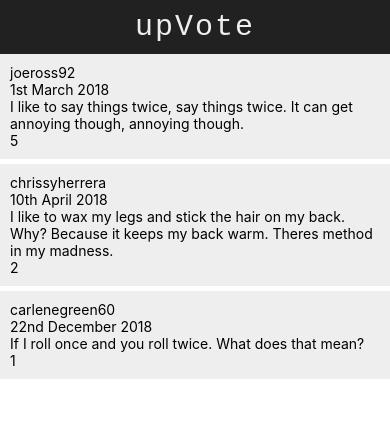
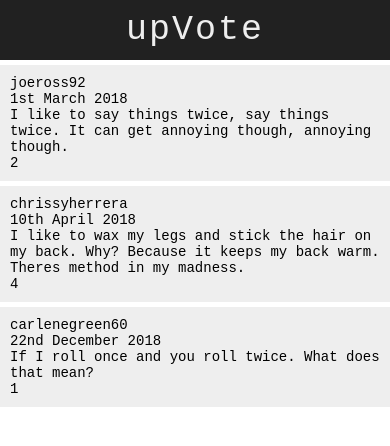
Before and after one commit to LouiseReid/upVote, a React Native app: screen / in a window 390 px wide. Shown: the top 446 px of the page. Built offline with nearby package versions, Linux system fonts and the light colour scheme.

Commit message:
adds custom text component

```diff
--- a/src/components/Comment.js
+++ b/src/components/Comment.js
@@ -1,13 +1,14 @@
 import React from 'react';
-import { View, Text, StyleSheet } from 'react-native';
+import { View, StyleSheet, Platform } from 'react-native';
+import CustomText from '../custom_components/CustomText';
 
 const Comment = ({comment}) => (
 
     <View style={styles.listItem}>
-      <Text>{comment.item.user_name}</Text>
-      <Text>{comment.item.date}</Text>
-      <Text>{comment.item.comment}</Text>
-      <Text>{comment.item.likes}</Text>
+      <CustomText style={styles.userName}>{comment.item.user_name}</CustomText>
+      <CustomText style={styles.date}>{comment.item.date}</CustomText>
+      <CustomText style={styles.comment}>{comment.item.comment}</CustomText>
+      <CustomText style={styles.likes}>{comment.item.likes}</CustomText>
     </View>
 )
 
@@ -16,7 +17,19 @@ const styles = StyleSheet.create({
     width: '100%',
     marginBottom: 5,
     padding: 10,
-    backgroundColor: '#eee'
+    backgroundColor: '#eee',
+  },
+  userName: {
+
+  },
+  date: {
+
+  },
+  comment: {
+
+  },
+  likes: {
+
   }
 })
 
--- a/src/components/CommentsContainer.js
+++ b/src/components/CommentsContainer.js
@@ -20,7 +20,8 @@ const CommentsContainer = (props) => {
 
 const styles = StyleSheet.create({
   listContainer: {
-    width: '100%'
+    width: '100%',
+    marginTop: 5
   }
 })
 
--- a/src/components/Header.js
+++ b/src/components/Header.js
@@ -1,10 +1,11 @@
 import React from 'react';
-import { View, Text, StyleSheet, Platform } from 'react-native';
+import { View, StyleSheet, Platform } from 'react-native';
+import CustomText from '../custom_components/CustomText';
 
 const Header = ({title}) => (
 
   <View style={styles.container}>
-    <Text style={styles.text}>{title}</Text>
+    <CustomText style={styles.text}>{title}</CustomText>
   </View>
 
 )
@@ -16,8 +17,7 @@ const styles = StyleSheet.create({
   text: {
     textAlign: 'center',
     color: '#eee',
-    fontSize: 30,
-    fontFamily: Platform.OS === 'ios' ? 'Avenir' : 'monospace',
+    fontSize: 35,
     letterSpacing: 2,
     paddingTop: Platform.OS === 'ios' ? 35 : 10,
     paddingBottom: 10
--- /dev/null
+++ b/src/custom_components/CustomText.js
@@ -0,0 +1,16 @@
+import React from 'react';
+import { Text, StyleSheet, Platform } from 'react-native';
+
+const CustomText = (props) => (
+
+  <Text {...props} style={[styles.font, props.style]}>{props.children}</Text>
+
+)
+
+const styles = StyleSheet.create({
+  font: {
+    fontFamily: Platform.OS === 'ios' ? 'Avenir' : 'monospace',
+  }
+})
+
+export default CustomText
--- a/src/data.js
+++ b/src/data.js
@@ -3,13 +3,13 @@ export const data = [
     user_name: 'joeross92',
     date: '1st March 2018',
     comment: 'I like to say things twice, say things twice. It can get annoying though, annoying though.',
-    likes: 5
+    likes: 2
   },
   {
     user_name: 'chrissyherrera',
     date: '10th April 2018',
     comment: 'I like to wax my legs and stick the hair on my back. Why? Because it keeps my back warm. Theres method in my madness.',
-    likes: 2
+    likes: 4
   },
   {
     user_name: 'carlenegreen60',
```
